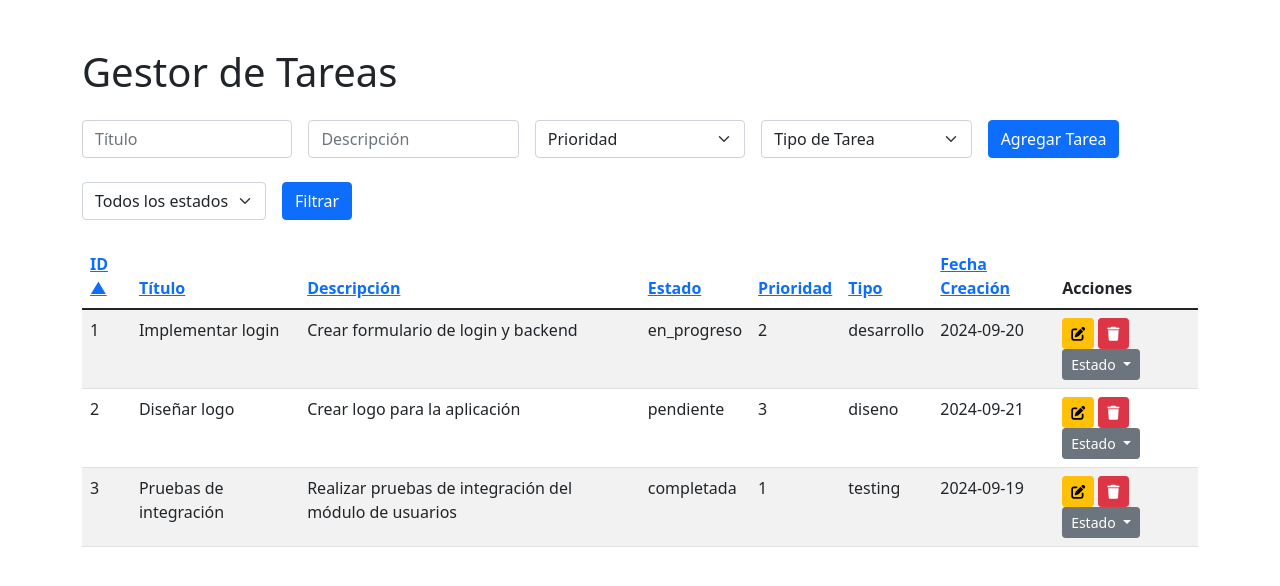
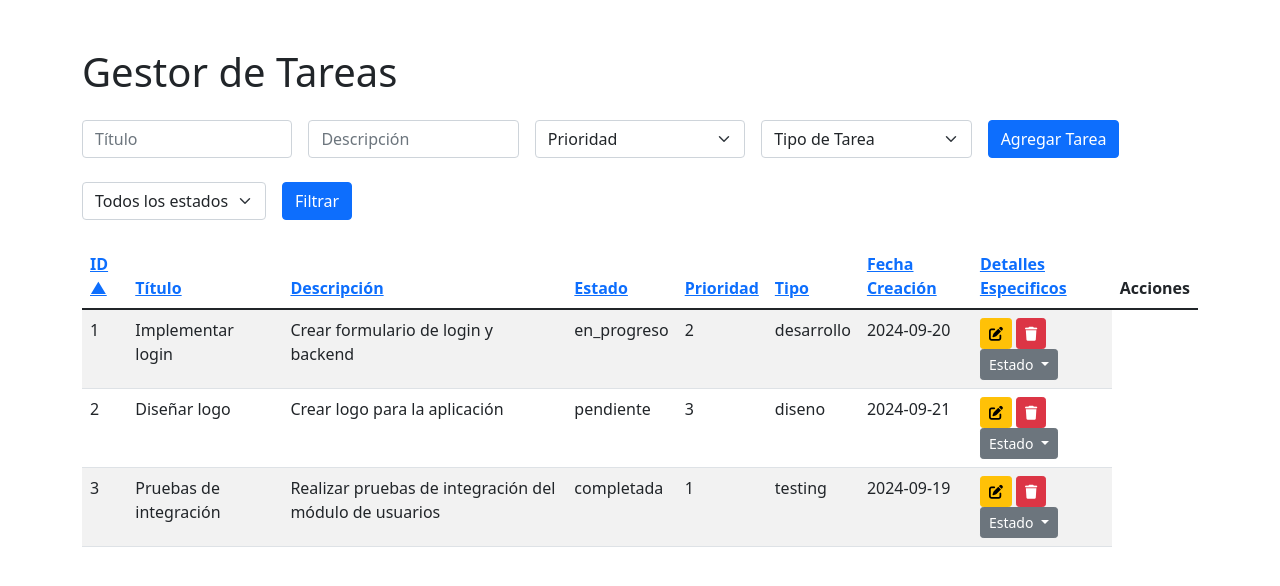
Before and after one commit to kpard007/DESARROLLO_VII_KENNETH_PARDO, a PHP site: page /PARCIALES/PARCIAL_2/index.php in a window 1280 px wide. Shown: the top 586 px of the page. Run offline with PHP 8.4, Linux system fonts and the light colour scheme.

Commit message:
añadir columna de detalles

```diff
--- a/PARCIALES/PARCIAL_2/index.php
+++ b/PARCIALES/PARCIAL_2/index.php
@@ -158,6 +158,7 @@ if ($tareas === null) {
                     <th><a href="index.php?action=sort&field=prioridad&direction=<?php echo $sortField == 'prioridad' && $sortDirection == 'ASC' ? 'DESC' : 'ASC'; ?>">Prioridad <?php echo $sortField == 'prioridad' ? ($sortDirection == 'ASC' ? '▲' : '▼') : ''; ?></a></th>
                     <th><a href="index.php?action=sort&field=tipo&direction=<?php echo $sortField == 'tipo' && $sortDirection == 'ASC' ? 'DESC' : 'ASC'; ?>">Tipo <?php echo $sortField == 'tipo' ? ($sortDirection == 'ASC' ? '▲' : '▼') : ''; ?></a></th>
                     <th><a href="index.php?action=sort&field=fechaCreacion&direction=<?php echo $sortField == 'fechaCreacion' && $sortDirection == 'ASC' ? 'DESC' : 'ASC'; ?>">Fecha Creación <?php echo $sortField == 'fechaCreacion' ? ($sortDirection == 'ASC' ? '▲' : '▼') : ''; ?></a></th>
+                    <th><a href="index.php?action=sort&field=obtenerDetallesEspecificos&direction=<?php echo $sortField == 'detallesEspecificos' && $sortDirection == 'ASC' ? 'DESC' : 'ASC'; ?>">Detalles Especificos <?php echo $sortField == 'obtenerDetallesEspecificos' ? ($sortDirection == 'ASC' ? '▲' : '▼') : ''; ?></a></th>
                     <th>Acciones</th>
                 </tr>
             </thead>
```
